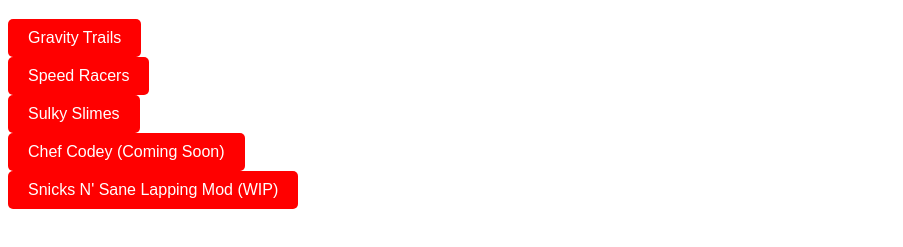
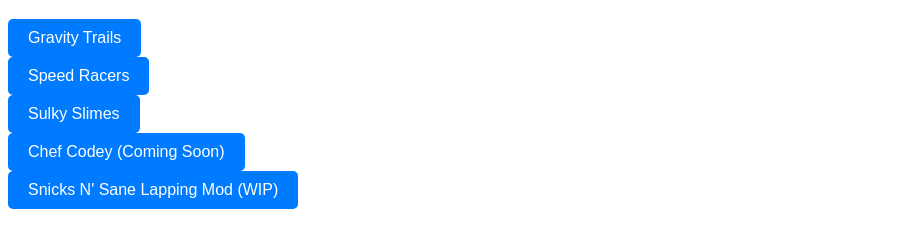
Before and after one commit to cnr-NHarden/My-Game-Hub, a plain HTML site: page index.html in a window 1280 px wide. Shown: the part 61-308 px from the top of the page, without its empty margins (0-903 px from the left). Drawn offline with Linux system fonts and the light colour scheme.

Commit message:
Update index.html

```diff
--- a/index.html
+++ b/index.html
@@ -73,13 +73,13 @@
     padding: 10px 20px;
     font-size: 16px;
     color: white;
-    background-color: #Ff0000;
+    background-color: #007BFF;
     border: black;
     border-radius: 5px;
     cursor: pointer;
 }
 .button:hover {
-    background-color: #800000;
+    background-color: #0056b3;
 }
 </style>
   <form action="https://www.example.com">
@@ -91,13 +91,13 @@
     padding: 10px 20px;
     font-size: 16px;
     color: white;
-    background-color: #Ff0000;
+    background-color: #007BFF;
     border: black;
     border-radius: 5px;
     cursor: pointer;
 }
 .button:hover {
-    background-color: #800000;
+    background-color: #0056b3;
 }
 </style>
 </html>
```
